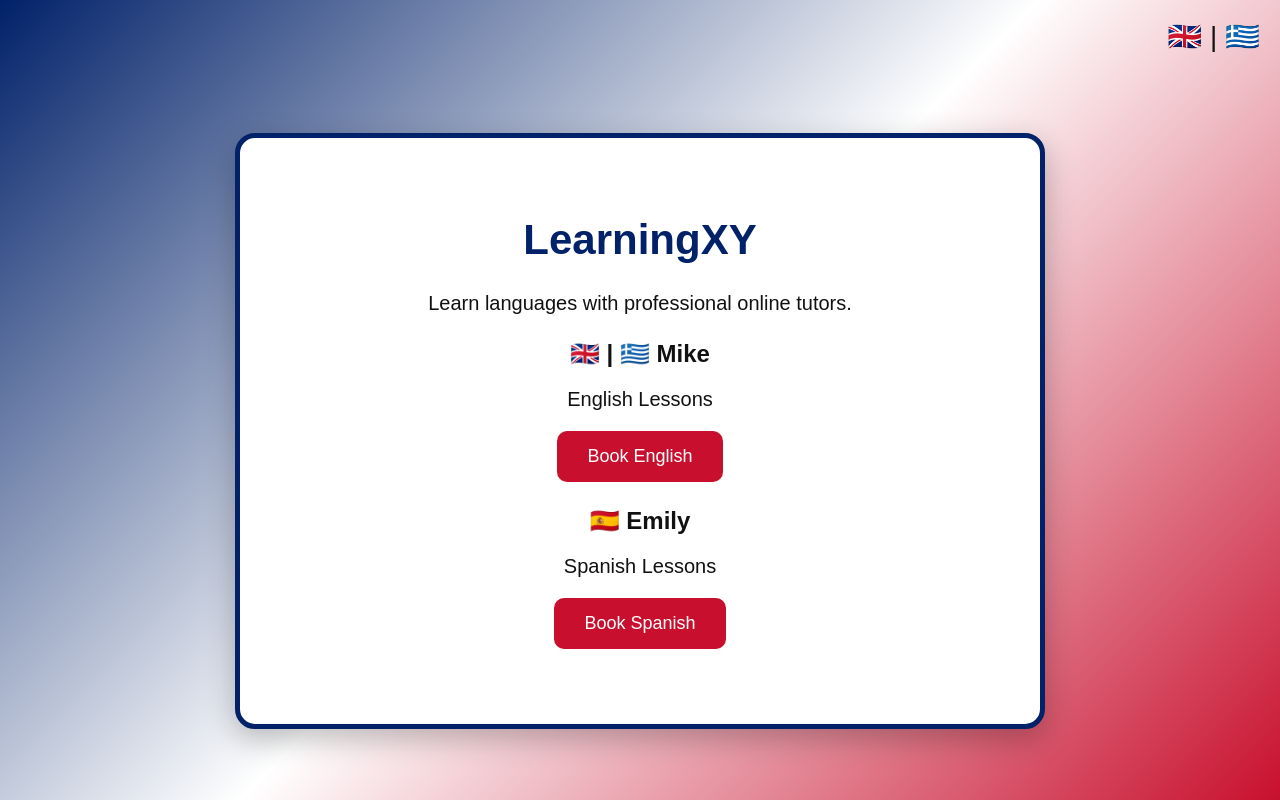
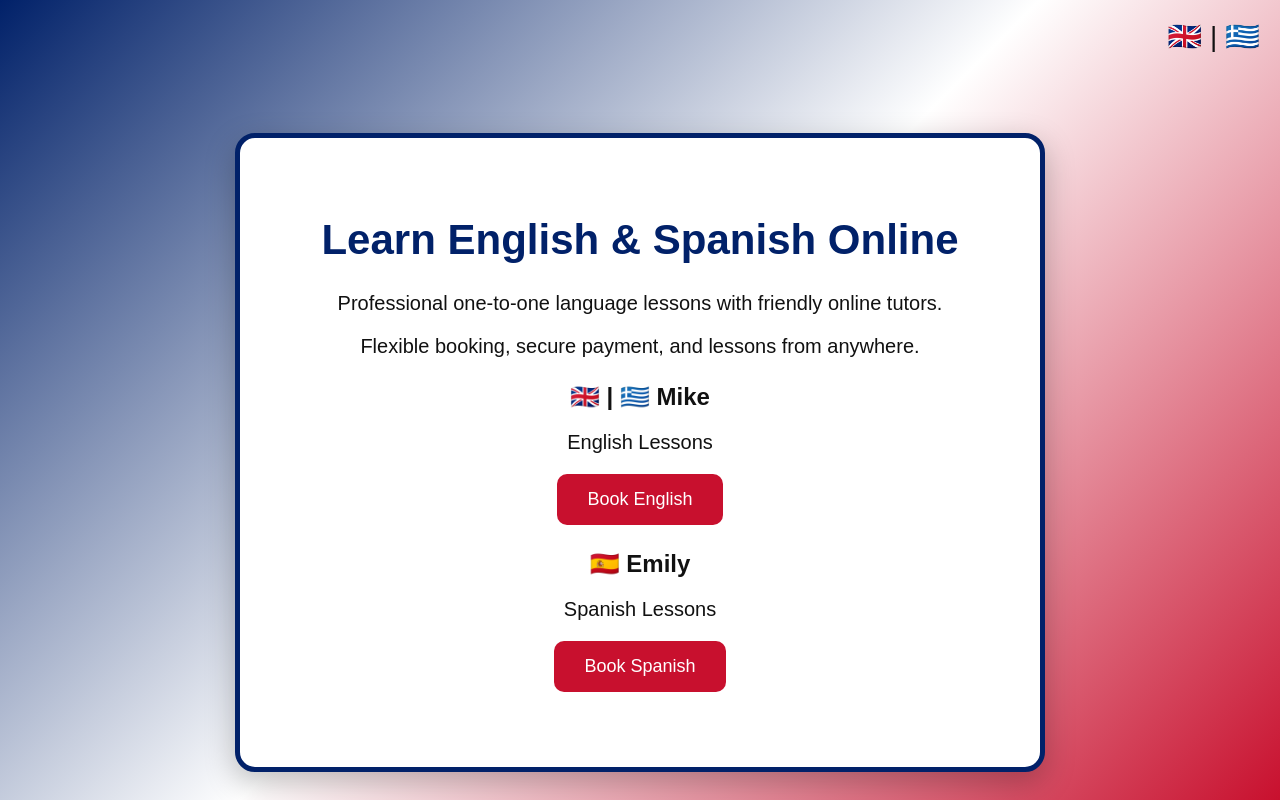
Before and after one commit to EnglishwithMike/english-teacher-website, a Flask app: page / in a window 1280 px wide. Run offline with Flask 3, Linux system fonts and the light colour scheme.

Commit message:
Improve homepage SEO and favicon

```diff
--- a/templates/index.html
+++ b/templates/index.html
@@ -1,7 +1,25 @@
 <!DOCTYPE html>
 <html>
 <head>
-    <title>LearningXY</title>
+    <meta charset="UTF-8">
+    <meta name="viewport" content="width=device-width, initial-scale=1.0">
+
+    <title>LearningXY | Online English & Spanish Lessons</title>
+
+    <meta name="description" content="Book professional one-to-one online English and Spanish lessons with LearningXY. Flexible online tutoring, secure payments, and friendly tutors.">
+    <meta name="keywords" content="LearningXY, online English lessons, online Spanish lessons, English tutor, Spanish tutor, IELTS lessons, language lessons online">
+    <meta name="author" content="LearningXY">
+    <meta name="robots" content="index, follow">
+
+    <link rel="canonical" href="https://learningxy.com/">
+
+    <meta property="og:title" content="LearningXY | Online English & Spanish Lessons">
+    <meta property="og:description" content="Professional one-to-one online language lessons with friendly tutors. Book English or Spanish lessons online.">
+    <meta property="og:url" content="https://learningxy.com/">
+    <meta property="og:type" content="website">
+    <meta property="og:site_name" content="LearningXY">
+
+    <link rel="icon" type="image/svg+xml" href="/static/favicon.svg">
     <link rel="stylesheet" href="/static/style.css">
 </head>
 <body>
@@ -12,9 +30,10 @@
 
 <div class="home-panel">
 
-    <h1>LearningXY</h1>
+    <h1>Learn English & Spanish Online</h1>
 
-    <p>Learn languages with professional online tutors.</p>
+    <p>Professional one-to-one language lessons with friendly online tutors.</p>
+    <p>Flexible booking, secure payment, and lessons from anywhere.</p>
 
     <div class="teacher-cards">
 
```
Also changed, not shown: static/favicon.svg (added).
